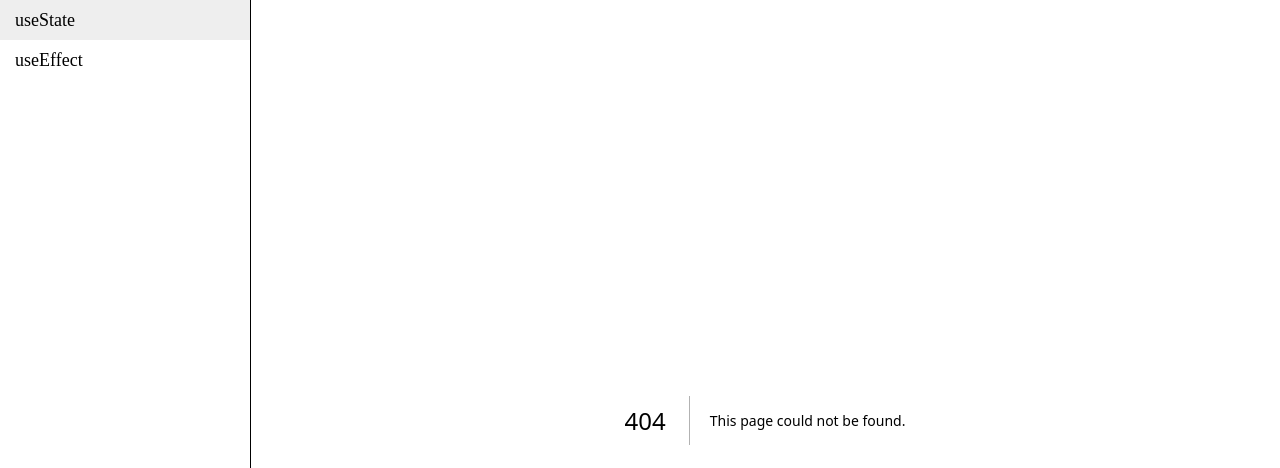
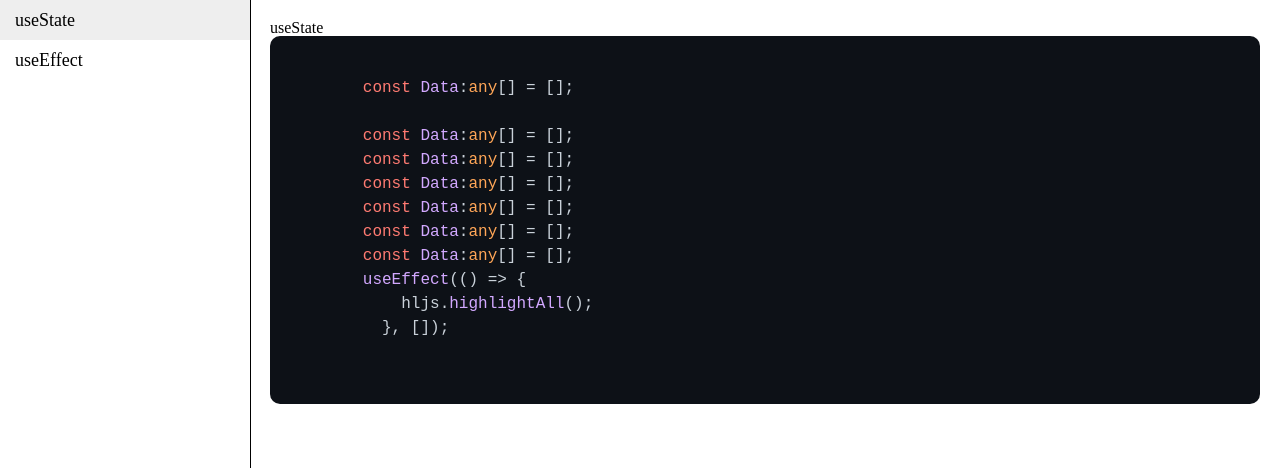
Before and after one commit to qirtudgus/mymory, a Next.js app: page /useState in a window 1280 px wide. Before the commit this address had no page. Shown: the top 468 px of the page. Built offline with nearby package versions, Linux system fonts and the light colour scheme.

Commit message:
feat: 코드블럭 테스트 완료

```diff
--- /dev/null
+++ b/pages/useState.tsx
@@ -0,0 +1,28 @@
+import Code from '@/components/Code';
+import styled from 'styled-components';
+import hljs from 'highlight.js';
+import { useEffect } from 'react';
+export default function UseState() {
+  useEffect(() => {
+    hljs.highlightAll();
+  }, []);
+  return (
+    <>
+      <div>useState</div>
+      <Code>{`
+        const Data:any[] = [];
+
+        const Data:any[] = [];
+        const Data:any[] = [];
+        const Data:any[] = [];
+        const Data:any[] = [];
+        const Data:any[] = [];
+        const Data:any[] = [];
+        useEffect(() => {
+            hljs.highlightAll();
+          }, []);
+
+      `}</Code>
+    </>
+  );
+}
```
